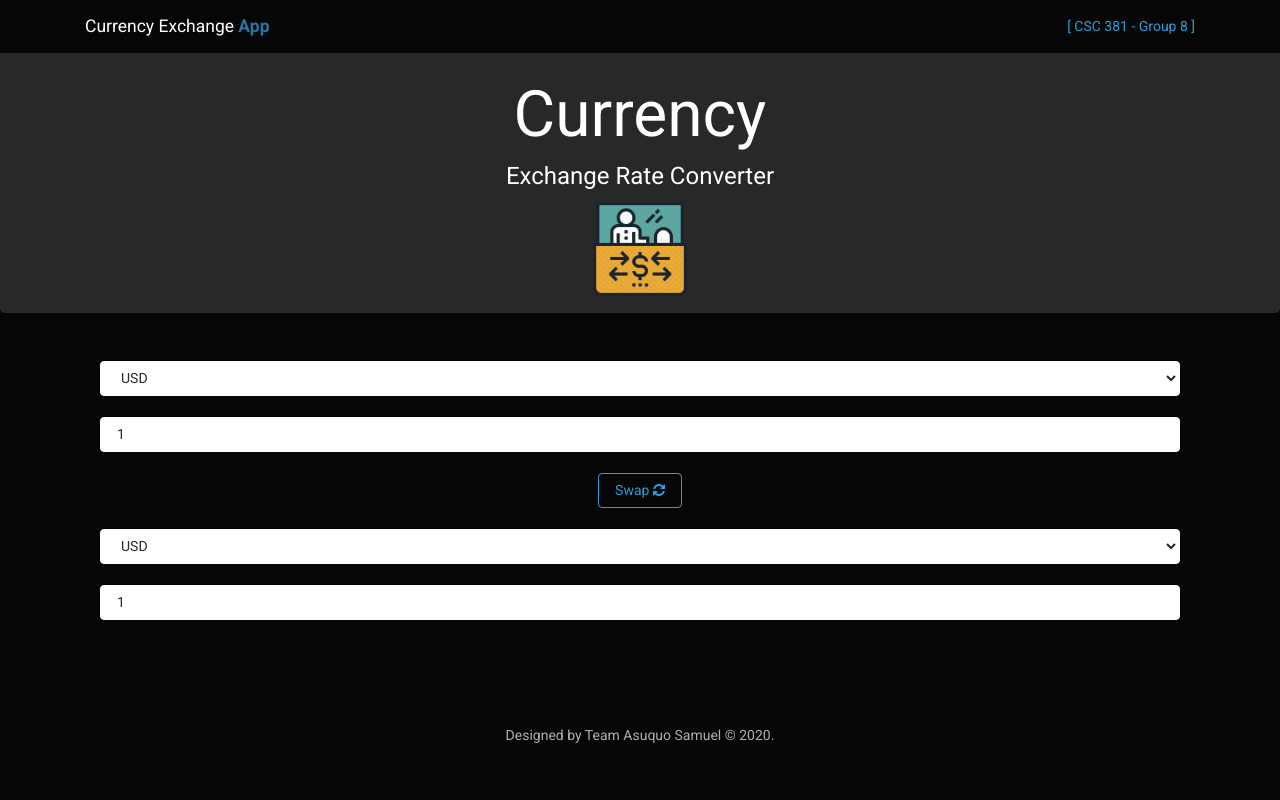
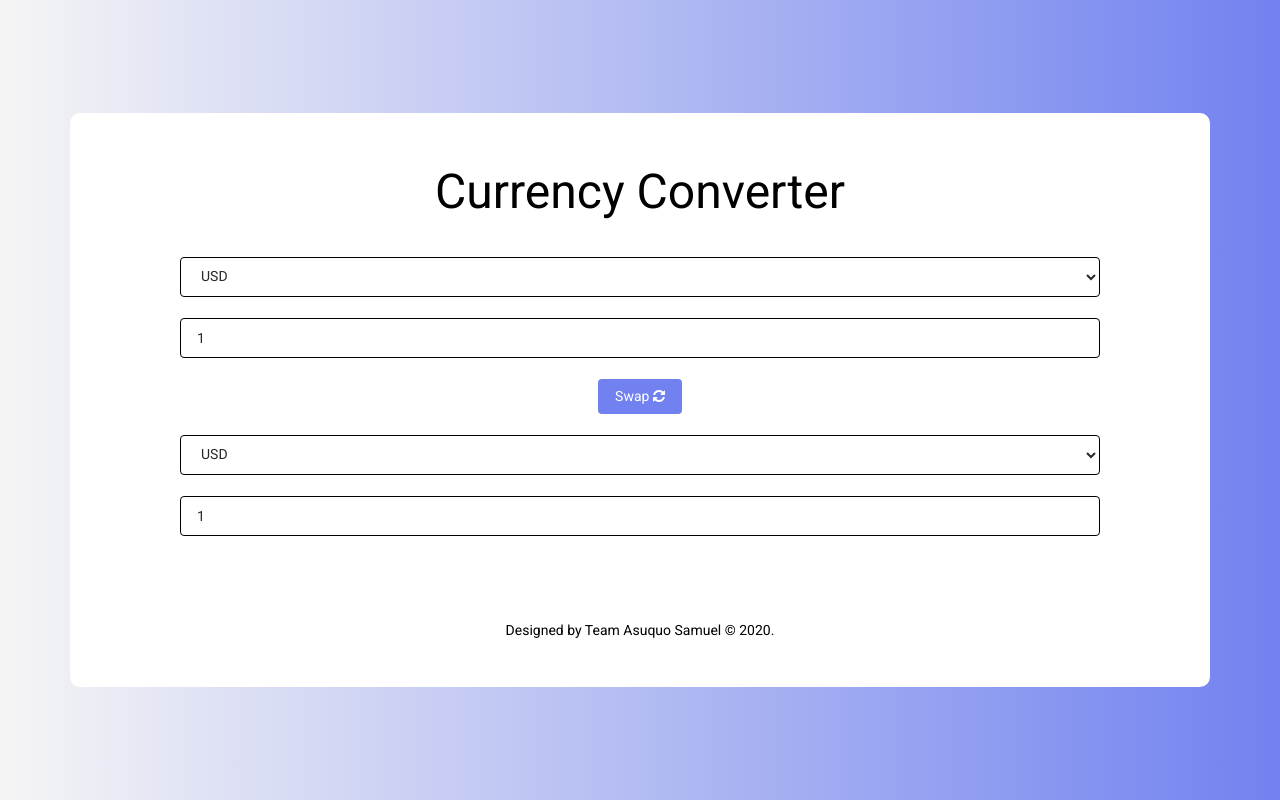
Before and after one commit to samiklaz/currency-converter, a Django app: template templates/index.html in a window 1280 px wide. Run offline with Django 4.2, Linux system fonts and the light colour scheme; the template is opened without the code that fills it, so the values that code supplies are empty; some libraries are stand-ins or nearby versions.

Commit message:
make it better

```diff
--- a/templates/index.html
+++ b/templates/index.html
@@ -10,35 +10,104 @@
     <link href="https://stackpath.bootstrapcdn.com/font-awesome/4.7.0/css/font-awesome.min.css" rel="stylesheet">
     <title>Currency Exchange Rate App </title>
 </head>
-<body style="">
-<div class="navbar navbar-expand-lg fixed-top navbar-dark bg-dark">
+<body style="background-color: #7182f0; background-image: linear-gradient(to right, whitesmoke , #7182f0);">
+<!--div class="navbar navbar-expand-lg fixed-top" style="background-color: #7182f0 !important;">
     <div class="container">
         <a class="navbar-brand" href="../">Currency Exchange <span
                 style="color: rgb(39, 117, 161);"> <strong>App</strong> </span> </a>
         <a class="navbar-tech" href="../">[ CSC 381 - Group 8 ] </a>
     </div>
-</div>
+</div-->
 
-<br><br><br>
-<div class="jumbotron" id="jumbotron" style="text-align: center; margin-top:-50px">
-    <h1 class="display-5" id="devise">Currency</h1>
-    <h5>Exchange Rate Converter</h5>
-    <img class="image" src="{% static 'images/image.jpg' %}" style="width:100px; margin-bottom:-50px; ">
-</div>
-<div class="container">
-    <div class="page-header" id="banner">
+<div class="full" style="display: flex; flex-direction: column;
+align-items: center; justify-content: center; height: 100vh;">
+<div class="container" style="background-color: white !important; border-radius: 10px; padding: 30px 50px;">
+
+    <div class="page-header" id="banner" style="align-items: center;">
         <div class="row">
-            <div class="col-sm-15">
-                <h1 style="align-content: center;"></h1>
+            <div class="col-sm-15" style=" width: 100%; margin: 20px 0;">
+                <h2 style="align-content: center; text-align: center !important; color: black !important;">Currency Converter</h2>
                 <p class="lead" style="margin-left:280px; font-size:2rem">
                 </p>
             </div>
         </div>
     </div>
 
-    <div class="container">
+    <div class="container"  style="padding: 0 60px;">
         <div class="currency">
-            <select class="form-control" id="currency-one">
+
+            <select class="form-control" id="currency-one" style="border: 1px solid black; height: 40px;">
+                <option value="AED">
+                    AED
+                </option>
+                <option value="ARS">ARS</option>
+                <option value="AUD">AUD</option>
+                <option value="BGN">BGN</option>
+                <option value="BRL">BRL</option>
+                <option value="BSD">BSD</option>
+                <option value="CAD">CAD</option>
+                <option value="CHF">CHF</option>
+                <option value="CLP">CLP</option>
+                <option value="CNY">CNY</option>
+                <option value="COP">COP</option>
+                <option value="CZK">CZK</option>
+                <option value="DKK">DKK</option>
+                <option value="DOP">DOP</option>
+                <option value="EGP">EGP</option>
+                <option value="EUR">EUR</option>
+                <option value="FJD">FJD</option>
+                <option value="GBP">GBP</option>
+                <option value="GTQ">GTQ</option>
+                <option value="HKD">HKD</option>
+                <option value="HRK">HRK</option>
+                <option value="HUF">HUF</option>
+                <option value="IDR">IDR</option>
+                <option value="ILS">ILS</option>
+                <option value="INR">INR</option>
+                <option value="ISK">ISK</option>
+                <option value="JPY">JPY</option>
+                <option value="KRW">KRW</option>
+                <option value="KZT">KZT</option>
+                <option value="MXN">MXN</option>
+                <option value="MYR">MYR</option>
+                <option value="NOK">NOK</option>
+                <option value="NZD">NZD</option>
+                <option value="PAB">PAB</option>
+                <option value="PEN">PEN</option>
+                <option value="PHP">PHP</option>
+                <option value="PKR">PKR</option>
+                <option value="PLN">PLN</option>
+                <option value="PYG">PYG</option>
+                <option value="RON">RON</option>
+                <option value="RUB">RUB</option>
+                <option value="SAR">SAR</option>
+                <option value="SEK">SEK</option>
+                <option value="SGD">SGD</option>
+                <option value="THB">THB</option>
+                <option value="TRY">TRY</option>
+                <option value="TWD">TWD</option>
+                <option value="UAH">UAH</option>
+                <option selected value="USD">USD</option>
+                <option value="UYU">UYU</option>
+                <option value="VND">VND</option>
+                <option value="ZAR">ZAR</option>
+            </select>
+            <br>
+            <input class="form-control" id="amount-one" style="width:100%; border: 1px solid black; height: 40px;" type="number" value="1"/>
+        </div>
+    </div>
+    <br>
+    <div class="swap-btn">
+        <button class="btn mx-auto d-block" id="swap" type="button" style="color: white; background-color: #7182f0;">Swap <i aria-hidden="true"
+                                                                                                class="fa fa-refresh"></i>
+        </button>
+    </div>
+    <!-- Dynamic rate inserted in DOM based on exchange rate fetched from API -->
+    <div class="rate" id="rate" style="padding-left: 60px; color: black;"></div>
+    <br>
+    <div class="container" style="padding: 0 60px;">
+        <div class="currency">
+            <select class="form-control" id="currency-two" style="border: 1px solid black; height: 40px;">
                 <option value="AED">AED</option>
                 <option value="ARS">ARS</option>
                 <option value="AUD">AUD</option>
@@ -93,82 +162,13 @@
                 <option value="ZAR">ZAR</option>
             </select>
             <br>
-            <input class="form-control" id="amount-one" style="width:100%;" type="number" value="1"/>
-        </div>
-    </div>
-    <br>
-    <div class="swap-btn">
-        <button class="btn btn-outline-primary mx-auto d-block" id="swap" type="button">Swap <i aria-hidden="true"
-                                                                                                class="fa fa-refresh"></i>
-        </button>
-    </div>
-    <!-- Dynamic rate inserted in DOM based on exchange rate fetched from API -->
-    <div class="rate" id="rate" style="padding-left: 20px;"></div>
-    <br>
-    <div class="container">
-        <div class="currency">
-            <select class="form-control" id="currency-two">
-                <option value="AED">AED</option>
-                <option value="ARS">ARS</option>
-                <option value="AUD">AUD</option>
-                <option value="BGN">BGN</option>
-                <option value="BRL">BRL</option>
-                <option value="BSD">BSD</option>
-                <option value="CAD">CAD</option>
-                <option value="CHF">CHF</option>
-                <option value="CLP">CLP</option>
-                <option value="CNY">CNY</option>
-                <option value="COP">COP</option>
-                <option value="CZK">CZK</option>
-                <option value="DKK">DKK</option>
-                <option value="DOP">DOP</option>
-                <option value="EGP">EGP</option>
-                <option value="EUR">EUR</option>
-                <option value="FJD">FJD</option>
-                <option value="GBP">GBP</option>
-                <option value="GTQ">GTQ</option>
-                <option value="HKD">HKD</option>
-                <option value="HRK">HRK</option>
-                <option value="HUF">HUF</option>
-                <option value="IDR">IDR</option>
-                <option value="ILS">ILS</option>
-                <option value="INR">INR</option>
-                <option value="ISK">ISK</option>
-                <option value="JPY">JPY</option>
-                <option value="KRW">KRW</option>
-                <option value="KZT">KZT</option>
-                <option value="MXN">MXN</option>
-                <option value="MYR">MYR</option>
-                <option value="NOK">NOK</option>
-                <option value="NZD">NZD</option>
-                <option value="PAB">PAB</option>
-                <option value="PEN">PEN</option>
-                <option value="PHP">PHP</option>
-                <option value="PKR">PKR</option>
-                <option value="PLN">PLN</option>
-                <option value="PYG">PYG</option>
-                <option value="RON">RON</option>
-                <option value="RUB">RUB</option>
-                <option value="SAR">SAR</option>
-                <option value="SEK">SEK</option>
-                <option value="SGD">SGD</option>
-                <option value="THB">THB</option>
-                <option value="TRY">TRY</option>
-                <option value="TWD">TWD</option>
-                <option value="UAH">UAH</option>
-                <option selected value="USD">USD</option>
-                <option value="UYU">UYU</option>
-                <option value="VND">VND</option>
-                <option value="ZAR">ZAR</option>
-            </select>
-            <br>
-            <input class="form-control" id="amount-two" placeholder="0" style="width:100%" type="number" value="1"/>
+            <input class="form-control" id="amount-two" placeholder="0" style="width:100%; border: 1px solid black; height: 40px;" type="number" value="1"/>
         </div>
     </div>
     <br><br><br>
     <footer id="footer">
         <div class="row">
-            <div class="col-lg-12" style="text-align: center;"> <br /><br />
+            <div class="col-lg-12" style="text-align: center; color: black;"> <br />
                 <p>Designed by Team Asuquo Samuel &copy; 2020</a>.</p>
 
             </div>
@@ -178,5 +178,6 @@
 
     <script src="{% static 'js/app.js' %}"></script>
 </div>
+</div>
 </body>
 </html>
```
